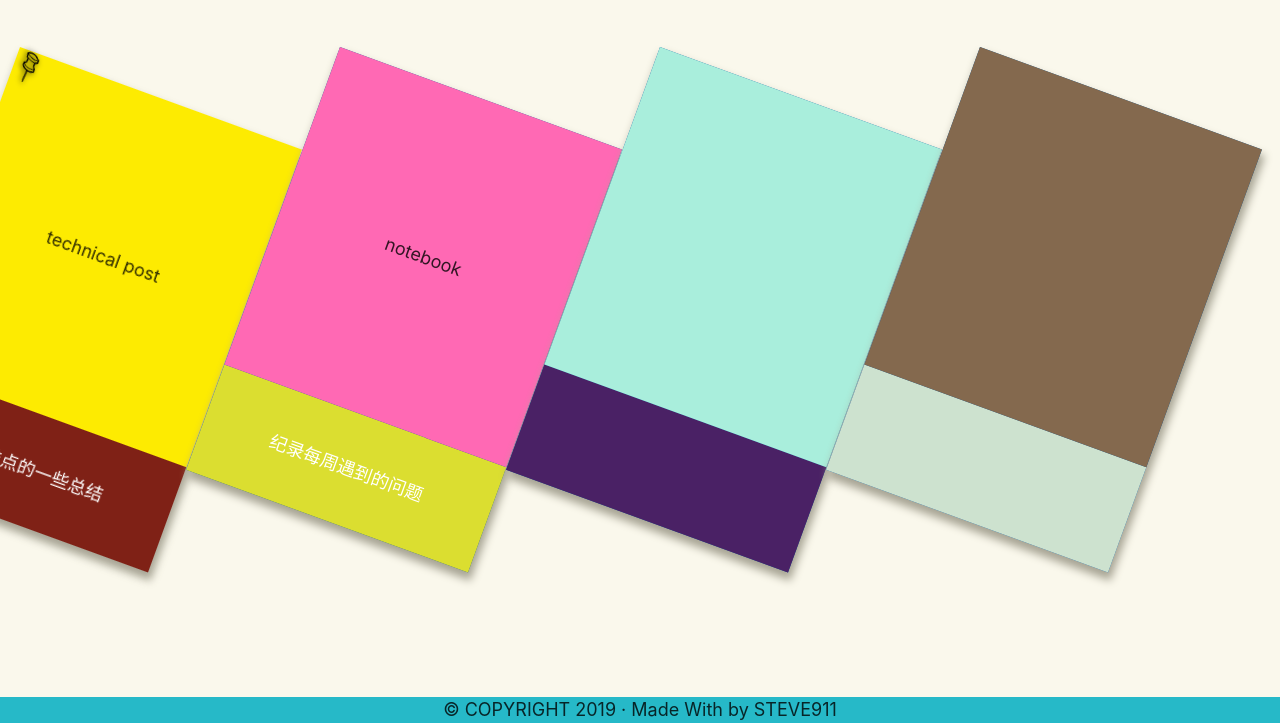
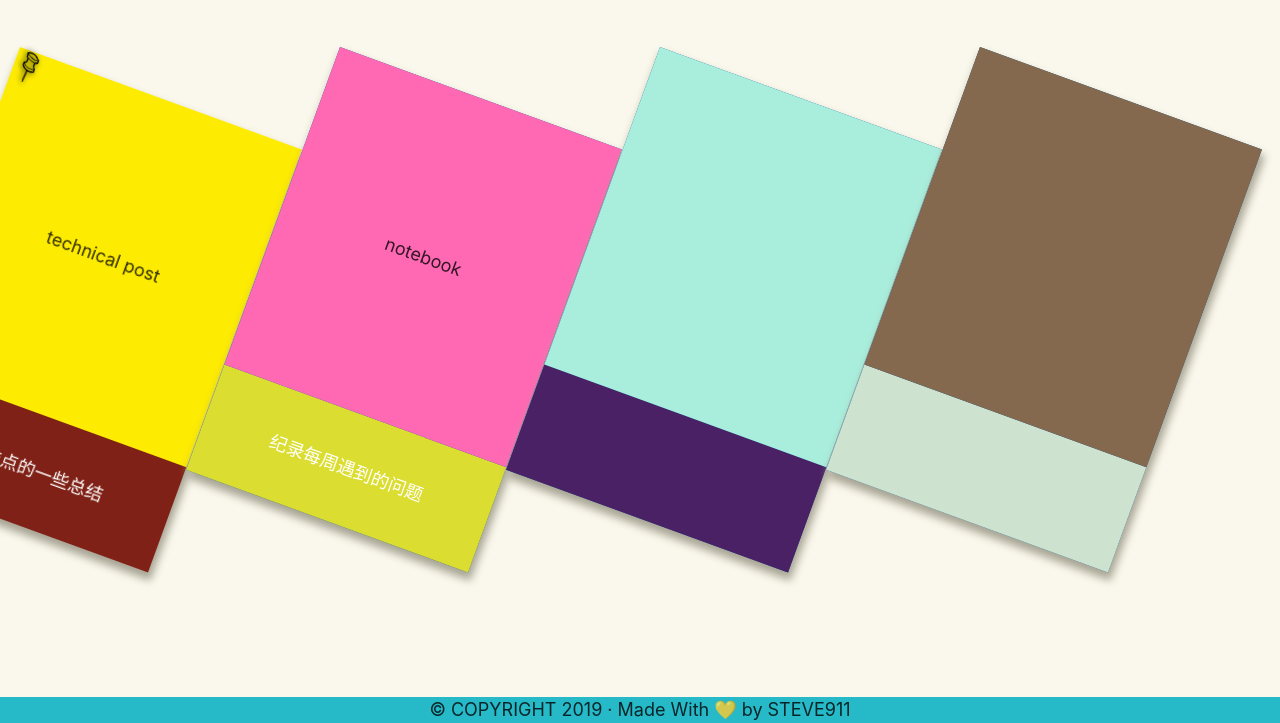
Before and after one commit to scout9ll/my_gatsby_blog, a Gatsby site: page / in a window 1280 px wide. Shown: the part 1053-1776 px from the top of the page. Built offline with nearby package versions, Linux system fonts and the light colour scheme; Gatsby itself is replaced by a stand-in of ours; some packages are replaced by stand-ins of ours; a web font is replaced by a local one.

Commit message:
perf :footer

```diff
--- a/src/components/footer.js
+++ b/src/components/footer.js
@@ -1,5 +1,5 @@
 import React from "react"
 const Footer = () => {
-  return <footer>© COPYRIGHT 2019 · Made With by STEVE911</footer>
+  return <footer>© COPYRIGHT 2019 · Made With 💛 by STEVE911</footer>
 }
 export default Footer
```
